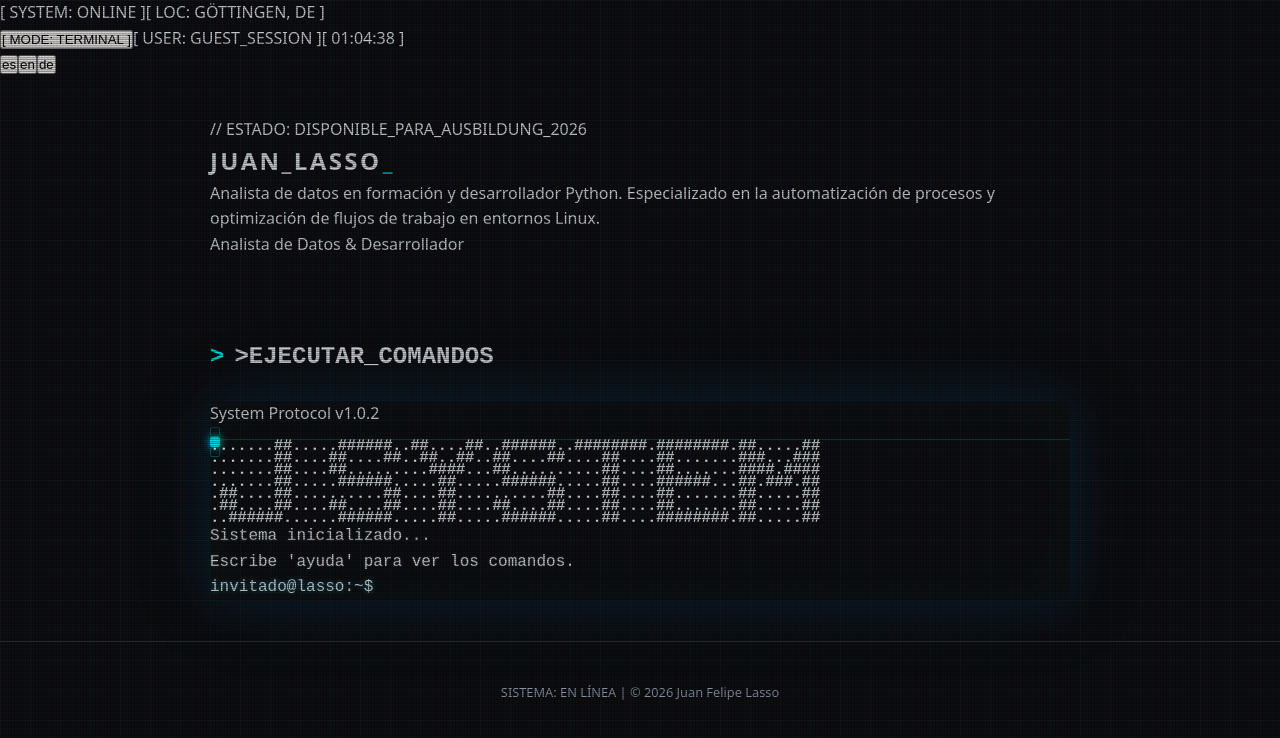
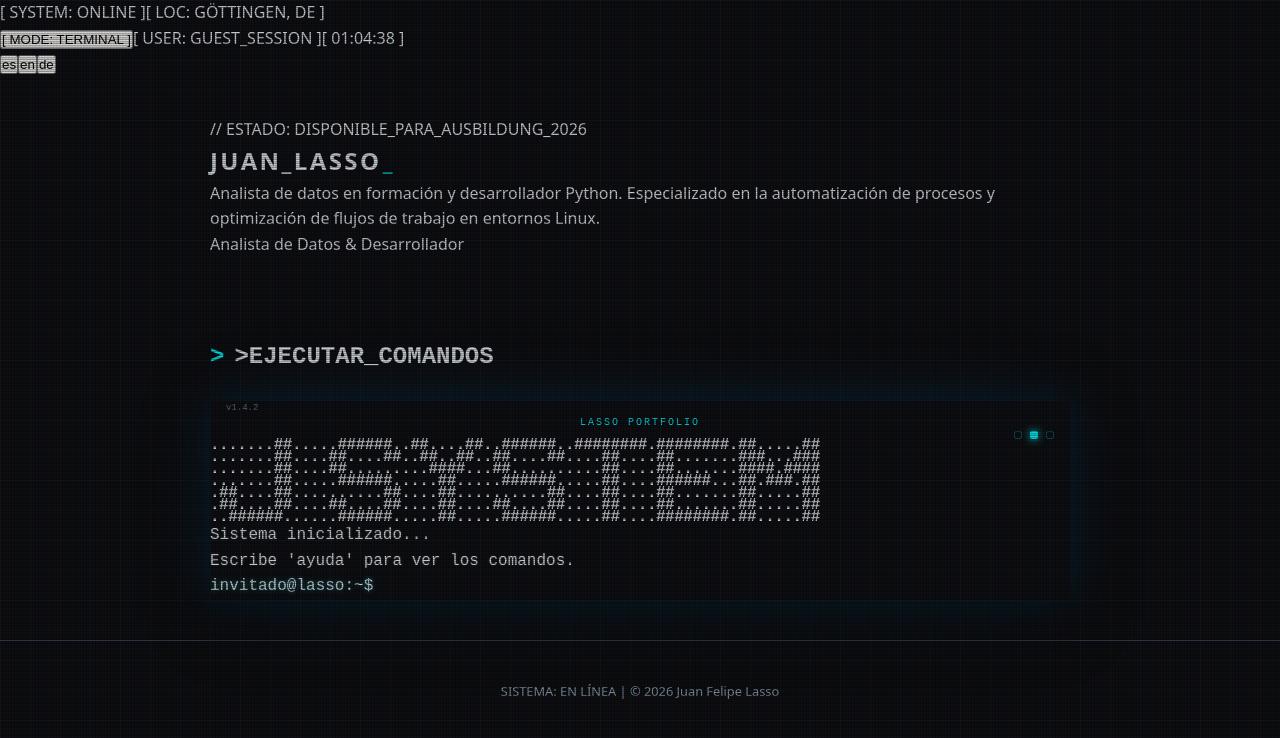
Before and after one commit to Emizario10/Portfolio, a Next.js app: page / in a window 1280 px wide. Shown: the top 738 px of the page. Built offline with nearby package versions, Linux system fonts and the light colour scheme.

Commit message:
feat: implement professional grid-based terminal header and integrate live github stats

```diff
--- a/app/page.tsx
+++ b/app/page.tsx
@@ -380,12 +380,14 @@ function Terminal({ currentTranslation, unlockSection, triggerMatrix, heroAnimat
         .then(data => {
           if (data.message === "Not Found") { throw new Error("User not found"); }
           const statsOutput = `
-            <div class="my-2 p-3 border border-[#00f3ff]/20 bg-[#05070a] rounded font-mono text-xs">
-              <div class="text-[#00f3ff] mb-1">&gt;&gt; ESTRATIFICACIÓN DE DATOS GITHUB:</div>
-              <div>USUARIO: Emizario10</div>
-              <div>REPOS_PÚBLICOS: [${data.public_repos}]</div>
-              <div>SEGUIDORES: [${data.followers}]</div>
-              <div class="mt-1 text-[#00ff41]">STATUS: CONECTADO</div>
+            <div class="my-3 p-4 border border-[#00f3ff]/20 bg-[#05070a] rounded-md font-mono text-xs" style="box-shadow: 0 0 15px rgba(0,0,0,0.5);">
+              <div class="text-[#00f3ff] mb-2 font-bold underline">&gt;&gt; GITHUB_DATA_RETRIEVED:</div>
+              <div class="grid grid-cols-1 gap-1">
+                <div>USUARIO: <span class="text-white">Emizario10</span></div>
+                <div>REPOS: <span class="text-[#00ff41]">${data.public_repos}</span></div>
+                <div>FOLLOWERS: <span class="text-[#bc13fe]">${data.followers}</span></div>
+              </div>
+              <div class="mt-2 text-[10px] text-[#586069] italic">Status: Secure Connection Verified</div>
             </div>
           `.trim();
           setHistory(prev => [...prev, statsOutput]);
@@ -418,70 +420,50 @@ function Terminal({ currentTranslation, unlockSection, triggerMatrix, heroAnimat
 
   return (
     <div
-      className="bg-[#05070a]/95 backdrop-blur-[12px] border border-[#00f3ff]/20 rounded-lg overflow-visible max-w-4xl mx-auto font-mono"
+      className="rounded-lg border border-[#00f3ff]/30 shadow-2xl max-w-4xl mx-auto font-mono"
       style={{
-        boxShadow: '0 0 40px rgba(0, 60, 100, 0.4), 0 0 80px rgba(0, 60, 100, 0.2), inset 0 0 60px rgba(0, 243, 255, 0.03)'
+        display: 'flex',
+        flexDirection: 'column',
+        overflow: 'hidden',
+        boxShadow: '0 0 40px rgba(0, 60, 100, 0.4), 0 0 80px rgba(0, 60, 100, 0.2), 0 20px 50px rgba(0, 0, 0, 0.5)'
       }}
     >
-      {/* WINDOW HEADER - CYBER-SQUARE LAYOUT */}
+      {/* WINDOW HEADER - LASSO PORTFOLIO */}
       <div
-        className="flex flex-row items-center justify-between px-4 bg-[#0d1117]/90 border-b border-[#00f3ff]/20"
-        style={{ height: '38px' }}
+        className="grid w-full bg-[#161b22] border-b border-[#00f3ff]/20 flex-none"
+        style={{
+          height: '38px',
+          minHeight: '38px',
+          gridTemplateColumns: '1fr 1fr 1fr',
+          alignItems: 'center',
+          padding: '0 16px'
+        }}
       >
-        {/* Balanceador izquierdo */}
-        <div className="w-20"></div>
+        {/* CELDA 1: IZQUIERDA */}
+        <div style={{ textAlign: 'left', fontSize: '9px', fontFamily: 'monospace', color: '#6a737d' }}>
+          v1.4.2
+        </div>
 
-        {/* Título central */}
-        <span className="text-[10px] font-mono uppercase tracking-[0.2em] text-[#00f3ff]/60">
-          System Protocol v1.0.2
-        </span>
+        {/* CELDA 2: CENTRO */}
+        <div style={{ textAlign: 'center', fontSize: '10px', fontFamily: 'monospace', color: '#00f3ff', textTransform: 'uppercase', letterSpacing: '0.2em', whiteSpace: 'nowrap' }}>
+          LASSO PORTFOLIO
+        </div>
 
-        {/* Window Controls (Derecha) */}
-        <div className="flex flex-row gap-2 items-center w-20 justify-end">
-          {/* Botón 1: Borde */}
-          <div
-            style={{
-              width: '10px',
-              height: '10px',
-              borderRadius: '2px',
-              border: '1px solid rgba(0, 243, 255, 0.3)',
-              backgroundColor: 'transparent'
-            }}
-            title="Close"
-          ></div>
-
-          {/* Botón 2: GINCANA - CENTRO */}
+        {/* CELDA 3: DERECHA */}
+        <div style={{ display: 'flex', justifyContent: 'flex-end', gap: '8px', alignItems: 'center' }}>
+          <div style={{ width: '8px', height: '8px', borderRadius: '2px', border: '1px solid rgba(0, 243, 255, 0.3)' }}></div>
           <div
             onClick={() => setHistory(prev => [...prev, currentTranslation.terminal.clues.clickHint])}
-            className="animate-pulse cursor-pointer hover:scale-110 transition-all"
-            style={{
-              width: '10px',
-              height: '10px',
-              borderRadius: '2px',
-              backgroundColor: '#00f3ff',
-              boxShadow: '0 0 8px #00f3ff'
-            }}
-            title="🎮 Start Quest..."
+            className="animate-pulse"
+            style={{ width: '8px', height: '8px', borderRadius: '2px', backgroundColor: '#00f3ff', boxShadow: '0 0 8px #00f3ff', cursor: 'pointer' }}
           ></div>
-
-          {/* Botón 3: Borde */}
-          <div
-            style={{
-              width: '10px',
-              height: '10px',
-              borderRadius: '2px',
-              border: '1px solid rgba(0, 243, 255, 0.3)',
-              backgroundColor: 'transparent'
-            }}
-            title="Maximize"
-          ></div>
+          <div style={{ width: '8px', height: '8px', borderRadius: '2px', border: '1px solid rgba(0, 243, 255, 0.3)' }}></div>
         </div>
       </div>
 
-      {/* ÁREA DE CONTENIDO - Navy Body con Scanline CRT */}
+      {/* ÁREA DE CONTENIDO - Body */}
       <div
-        className="relative p-6 text-sm h-96 overflow-y-auto overflow-x-hidden custom-scrollbar bg-[#05070a]"
-        style={{ borderTop: '1px solid rgba(0, 243, 255, 0.3)' }}
+        className="flex-1 p-6 overflow-y-auto bg-[#05070a] custom-scrollbar relative"
         onClick={() => document.getElementById('terminal-input')?.focus()}
       >
         {/* Scanline Effect - CRT Professional */}
```
